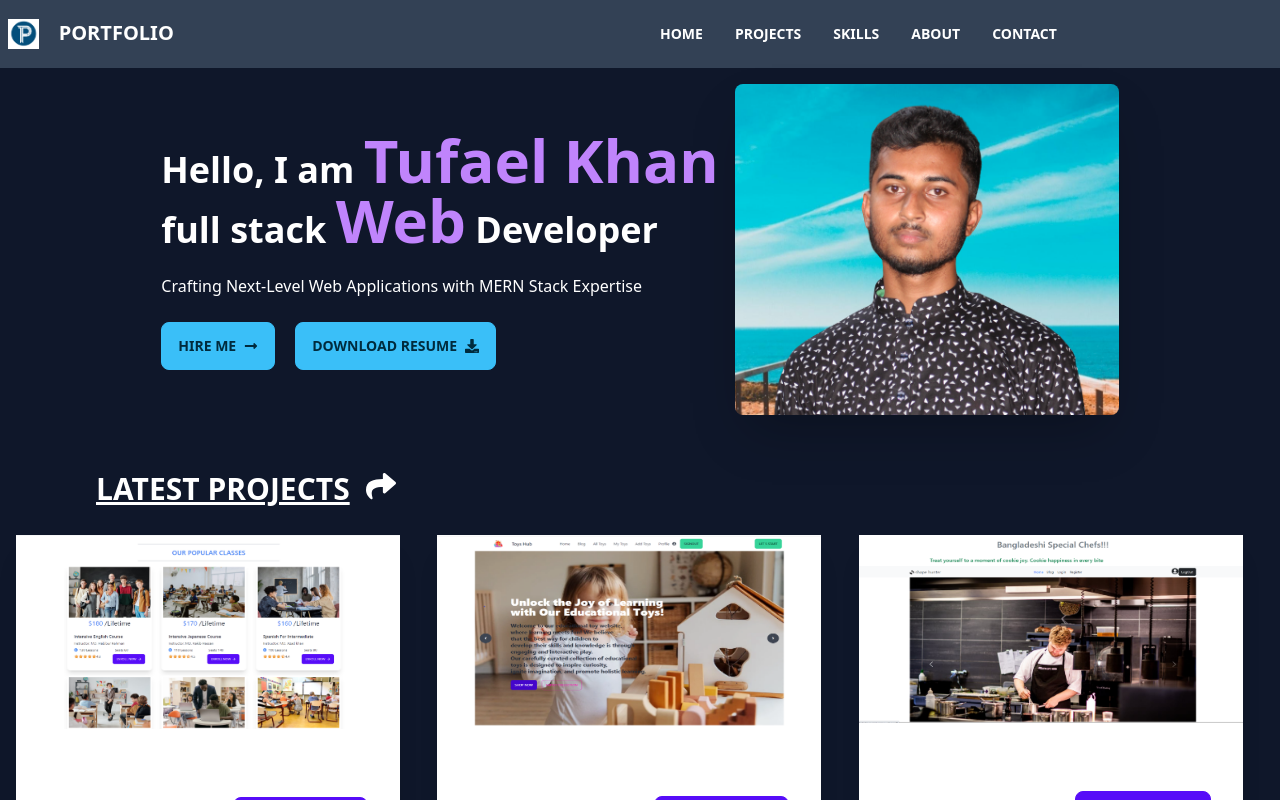
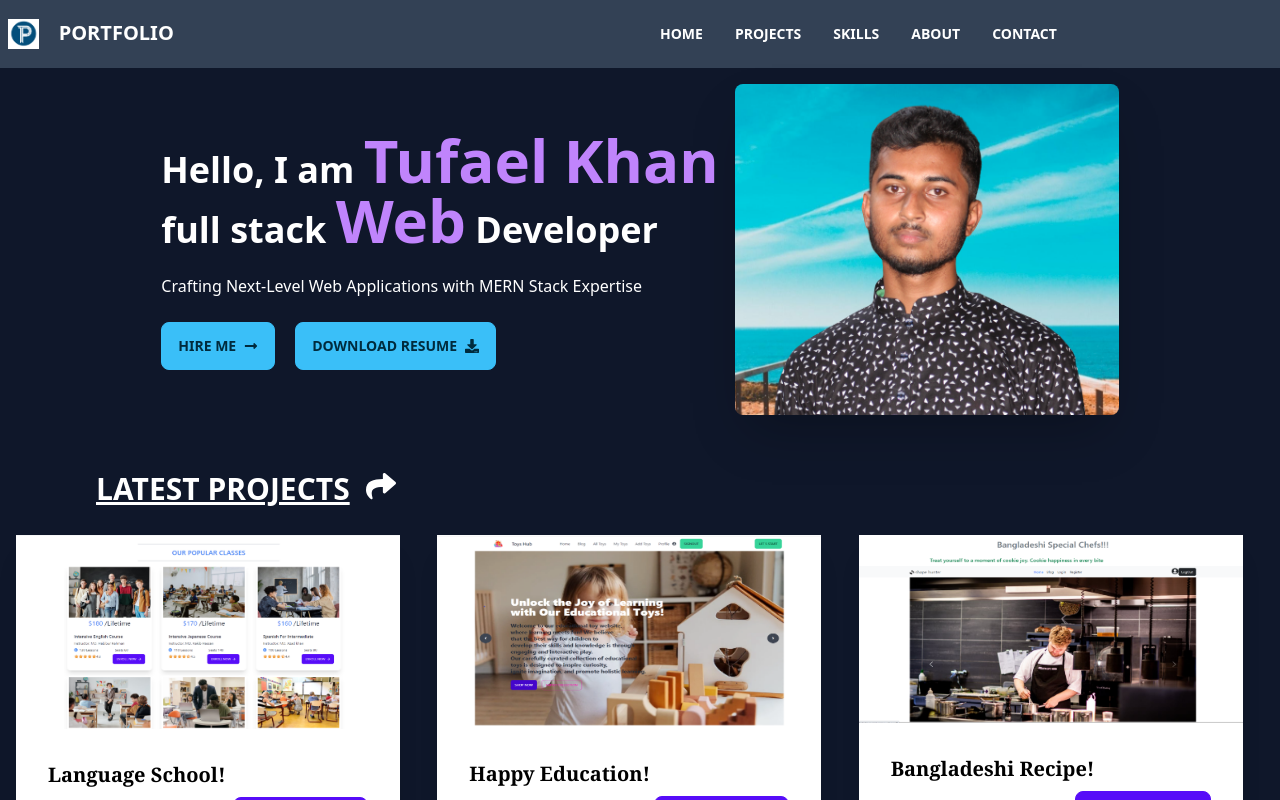
Before and after one commit to tufaelkhan/tufael-portfolio, a React (Vite) app: page / in a window 1280 px wide. Shown: the top 800 px of the page. Built offline with nearby package versions, Linux system fonts and the light colour scheme.

Commit message:
add title

```diff
--- a/src/components/Home/Home/Project.jsx
+++ b/src/components/Home/Home/Project.jsx
@@ -20,7 +20,7 @@ const Project = () => {
   <figure><img src={lan1} alt="Shoes" /></figure>
 </Zoom>
   <div className="card-body">
-    <h2 className="card-title">Language School</h2>
+    <h2 className="card-title text-black font-serif">Language School!</h2>
     <div className="card-actions justify-end">
 
       <button className="btn btn-primary flex-col"><a href="https://language-school-e9e0d.web.app/" target='blank'>preview now</a></button>
@@ -33,7 +33,7 @@ const Project = () => {
   <figure><img src={toy1} alt="Shoes" /></figure>
             </Zoom>
   <div className="card-body">
-    <h2 className="card-title">Happy Education</h2>
+    <h2 className="card-title text-black font-serif">Happy Education!</h2>
     <div className="card-actions justify-end">
       <button className="btn btn-primary"><a href="https://happy-education.web.app/" target='blank'>preview now</a></button>
     </div>
@@ -45,7 +45,7 @@ const Project = () => {
   <figure><img src={recipe1} alt="Shoes" /></figure>
             </Zoom>
   <div className="card-body">
-    <h2 className="card-title">Bangladeshi Recipe</h2>
+    <h2 className="card-title text-black font-serif">Bangladeshi Recipe!</h2>
     <div className="card-actions justify-end">
       <button className="btn btn-primary"><a href="https://bangladeshi-special-recipe.web.app/" target='blank'>preview now</a></button>
     </div>
```
